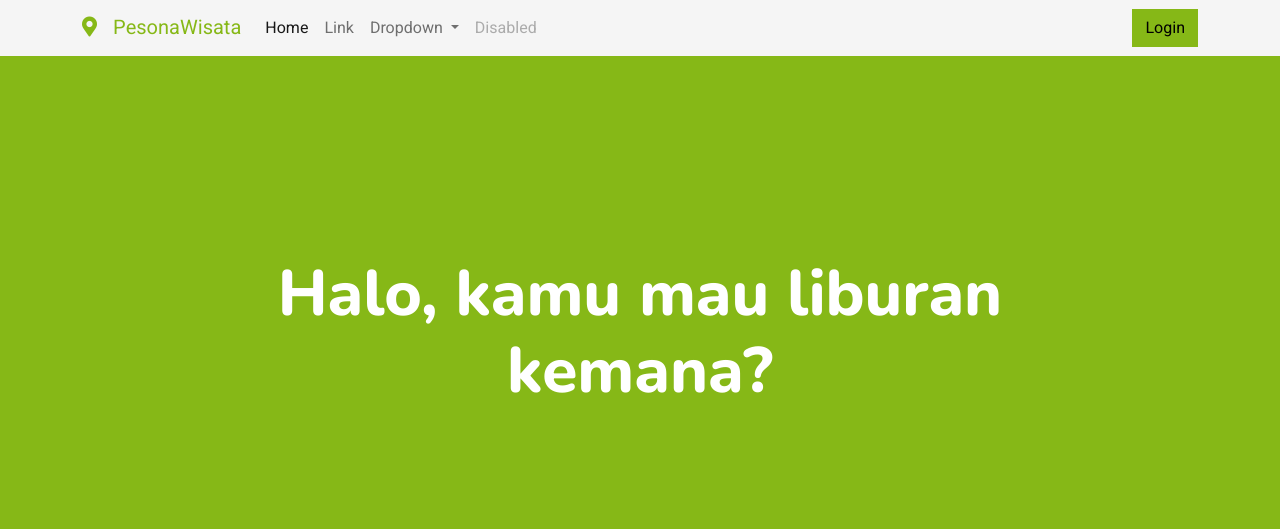
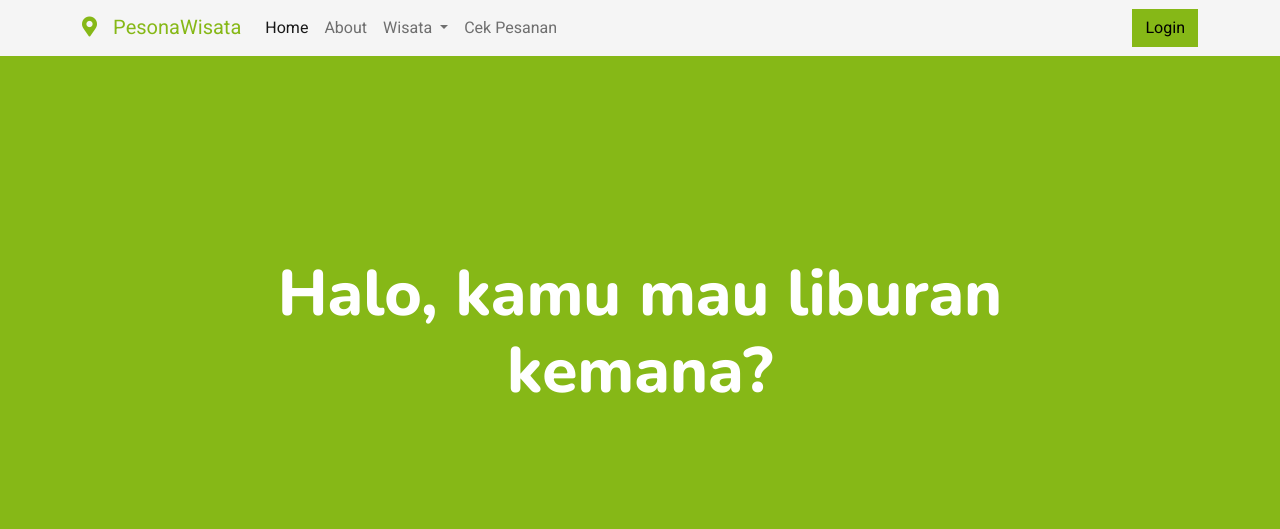
Before and after one commit to ahmdriffai/pesona-wisata, a Flask app: template templates/index.html in a window 1280 px wide. Shown: the top 529 px of the page. Run offline with Flask 3, Linux system fonts and the light colour scheme; the template is opened without the code that fills it, so the values that code supplies are empty; parts of the project's set-up code (start-up, migrations or seed data) failed here and were passed over; some libraries are stand-ins or nearby versions.

Commit message:
ubah menu

```diff
--- a/app.py
+++ b/app.py
@@ -10,7 +10,7 @@ from babel.numbers import format_currency
 
 
 
-uri = "mongodb+srv://ahmadrifai:0jKd5oZkn0lxQ0Jo@cluster0.1fzodwg.mongodb.net/?retryWrites=true&w=majority"
+uri = "mongodb+srv://zulian:zulian@cluster0.ttjbb4o.mongodb.net/?retryWrites=true&w=majority"
 
 # Create a new client and connect to the server
 client = MongoClient(uri, server_api=ServerApi('1'))
@@ -99,7 +99,6 @@ def logout():
 
     return redirect("/")
 
-
 @app.route('/admin-wisata', methods=['POST', 'GET'])
 def wisata():
     wisatas = db.wisata.find()
--- a/templates/layout.html
+++ b/templates/layout.html
@@ -59,22 +59,21 @@
             <a class="nav-link active" aria-current="page" href="#">Home</a>
           </li>
           <li class="nav-item">
-            <a class="nav-link" href="#">Link</a>
+            <a class="nav-link" href="#">About</a>
           </li>
           <li class="nav-item dropdown">
             <a class="nav-link dropdown-toggle" href="#" id="navbarDropdown" role="button" data-bs-toggle="dropdown" aria-expanded="false">
-              Dropdown
+              Wisata
             </a>
             <ul class="dropdown-menu" aria-labelledby="navbarDropdown">
-              <li><a class="dropdown-item" href="#">Action</a></li>
-              <li><a class="dropdown-item" href="#">Another action</a></li>
-              <li><hr class="dropdown-divider"></li>
-              <li><a class="dropdown-item" href="#">Something else here</a></li>
+              <li><a class="dropdown-item" href="#">Domestik</a></li>
+              <li><a class="dropdown-item" href="#">International</a></li>
             </ul>
           </li>
           <li class="nav-item">
-            <a class="nav-link disabled" href="#" tabindex="-1" aria-disabled="true">Disabled</a>
+            <a class="nav-link" href="#">Cek Pesanan</a>
           </li>
+
         </ul>
         <div class="d-flex">
 
```
Also changed, not shown: static/images/wisata-tambah-2023-12-19-17-30-33.jpg (added), 1 other file.
